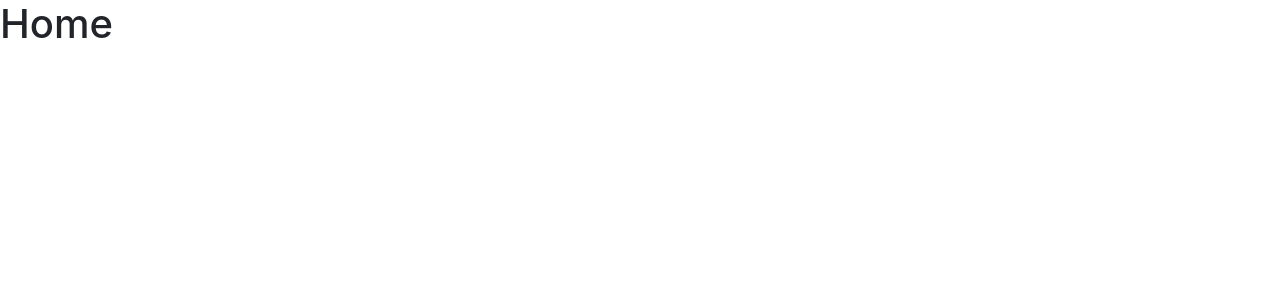
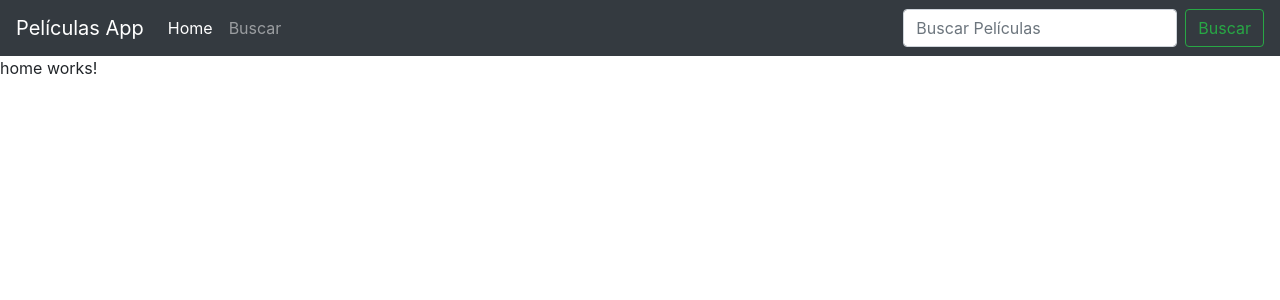
Before and after one commit to agonzalezlevio/PeliculasWebApp, an Angular app: page /home in a window 1280 px wide. Shown: the top 300 px of the page. Built offline with nearby package versions, Linux system fonts and the light colour scheme.

Commit message:
Se integra el navbar al home y las rutas

```diff
--- a/src/app/app.component.html
+++ b/src/app/app.component.html
@@ -1 +1,2 @@
-<h1>Home</h1>
+<app-navbar></app-navbar>
+<router-outlet></router-outlet>
```
